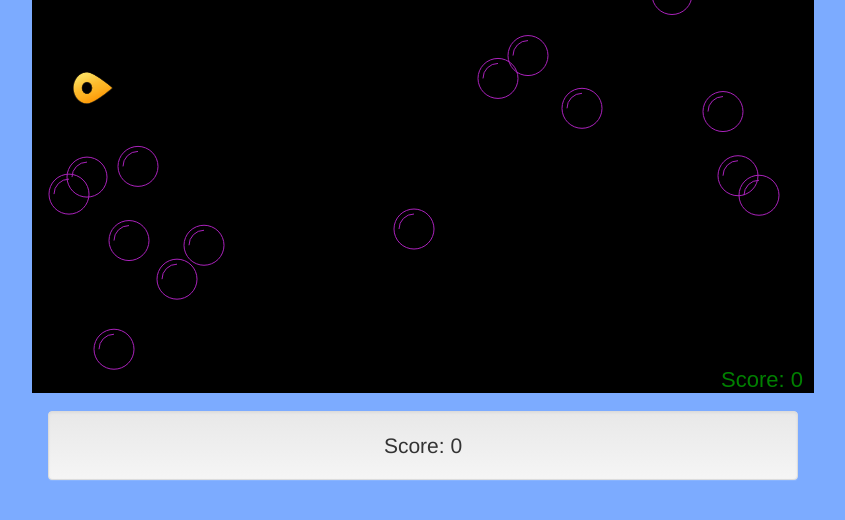
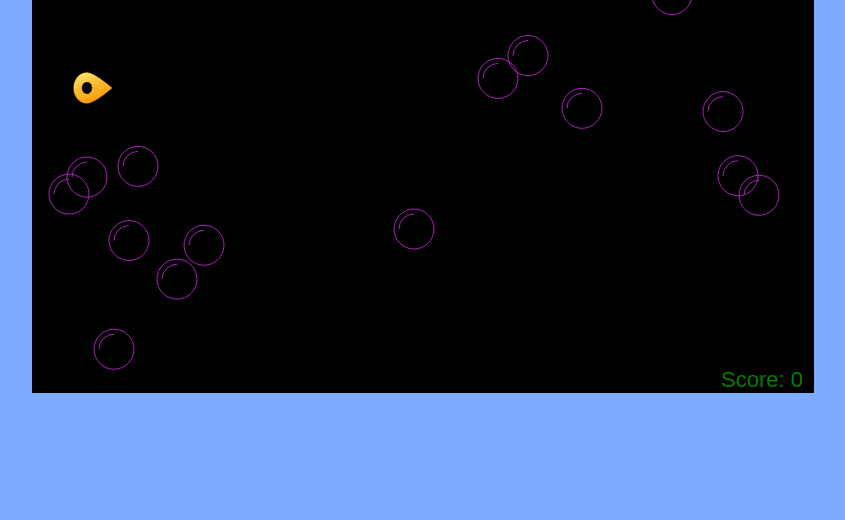
Before and after one commit to benwells/bubble-shooter, a plain HTML site: page index.html in a window 1280 px wide. Shown: the part 234-754 px from the top of the page, without its empty margins (217-1062 px from the left). Drawn offline with Linux system fonts and the light colour scheme.

Commit message:
removed old score div

```diff
--- a/index.html
+++ b/index.html
@@ -17,7 +17,7 @@
       </div>
       <div class="row clearfix">
         <div class="col-md-8 col-md-offset-2">
-          <div id='score_area' class='well lead'>Score: <span id='score'>0</span></div>
+<!--           <div id='score_area' class='well lead'>Score: <span id='score'>0</span></div> -->
           <img id='shipImg' src='img/bubble-ship.png' style='display:none;'/>
         </div>
       </div>
```
